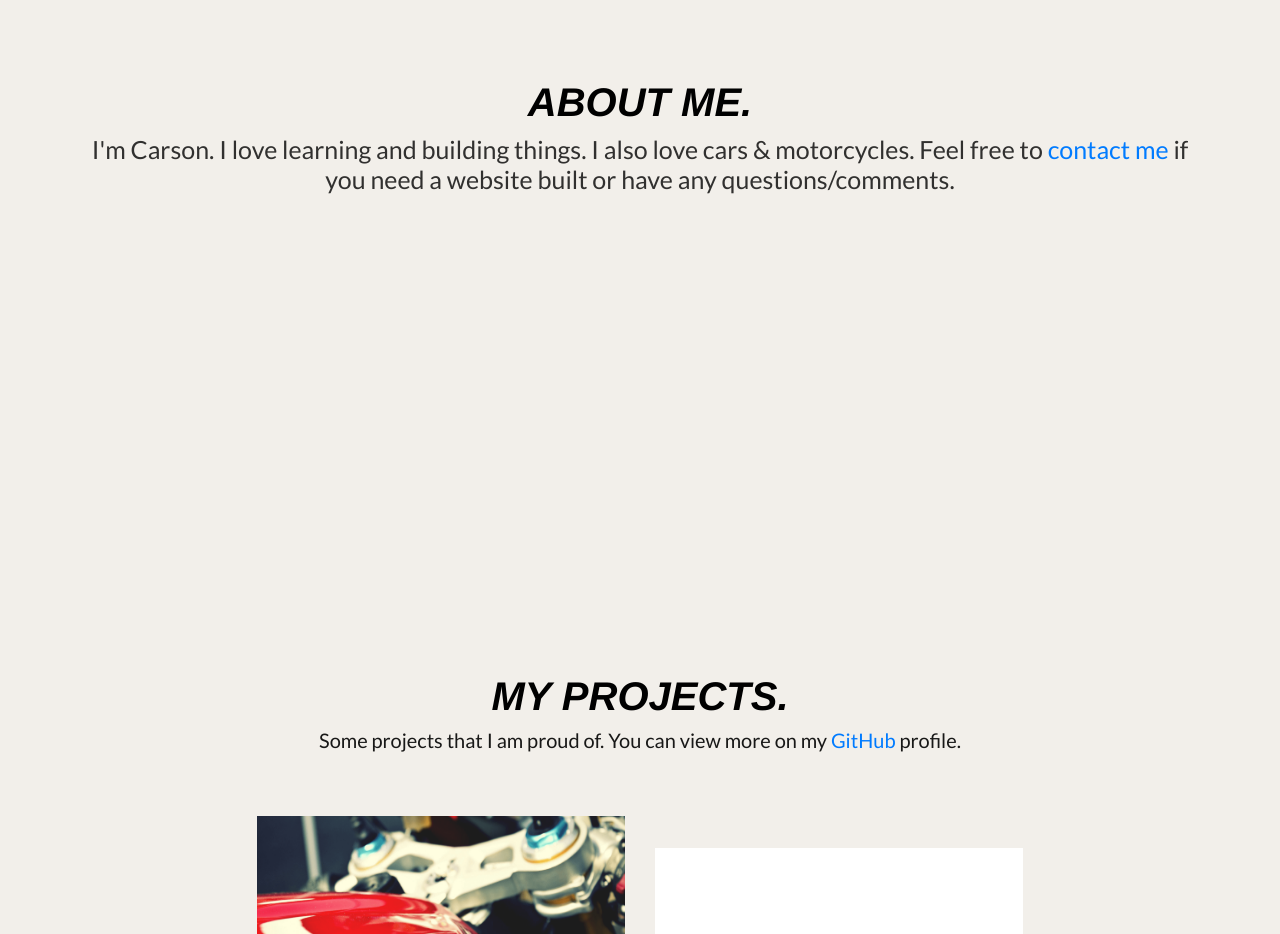
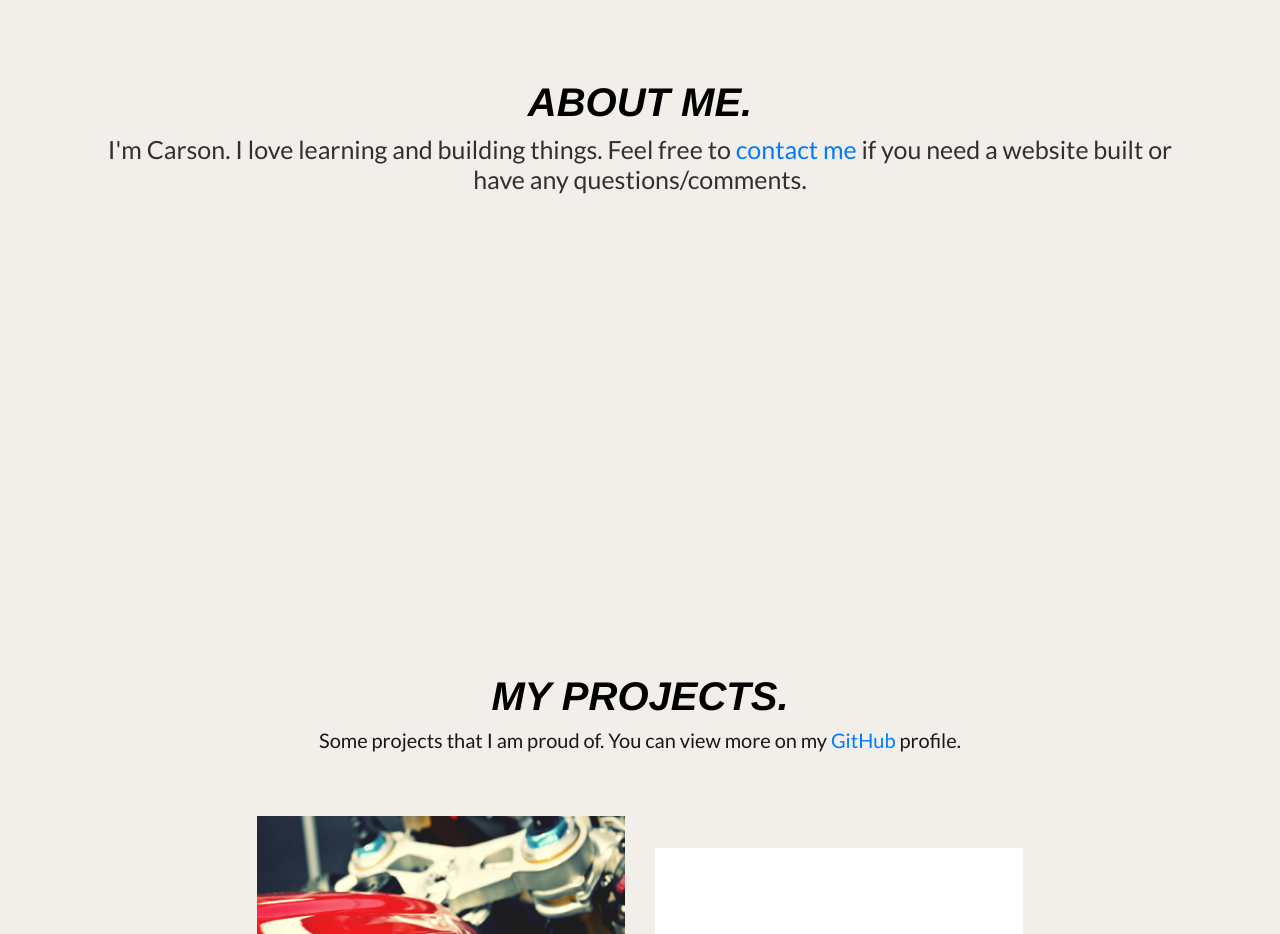
Before and after one commit to carsin/carsin.github.io, a plain HTML site: page index.html in a window 1280 px wide. Shown: the part 1120-2054 px from the top of the page. Drawn offline with nearby package versions, Linux system fonts and the light colour scheme.

Commit message:
Remove semi-cringe

```diff
--- a/index.html
+++ b/index.html
@@ -63,7 +63,7 @@
     <section id="about" class="feature-container">
         <div class="feature container">
             <h1 class="title title-color title-scrollspy" data-background="#4F5D2F" data-ssid="about">About Me.</h1>
-            <p class="info">I'm Carson. I love learning and building things. I also love cars & motorcycles. Feel free to <a class="smooth-scroll"href="#contact">contact me</a> if you need a website built or have any questions/comments.</p>
+            <p class="info">I'm Carson. I love learning and building things. Feel free to <a class="smooth-scroll"href="#contact">contact me</a> if you need a website built or have any questions/comments.</p>
         </div>
     </section>
 
```
